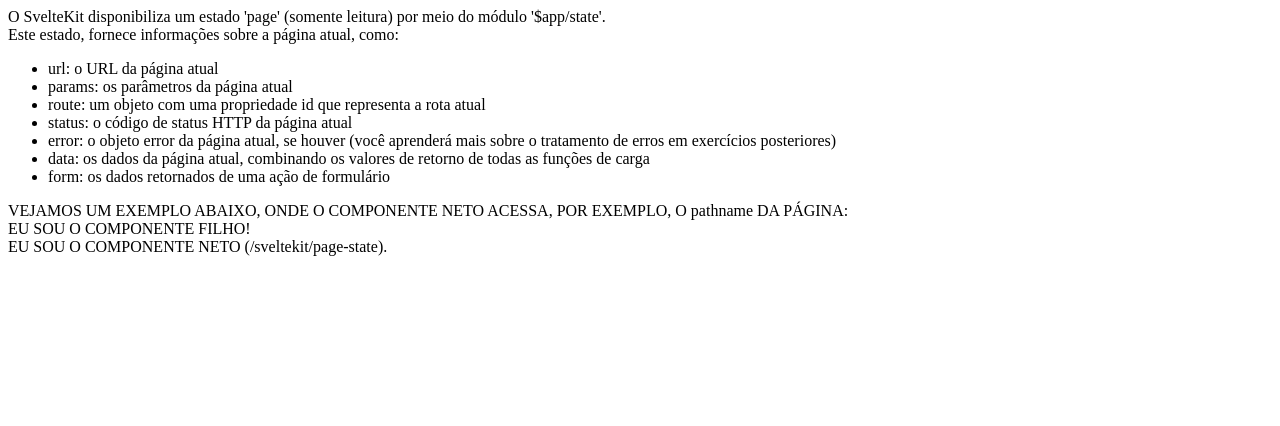
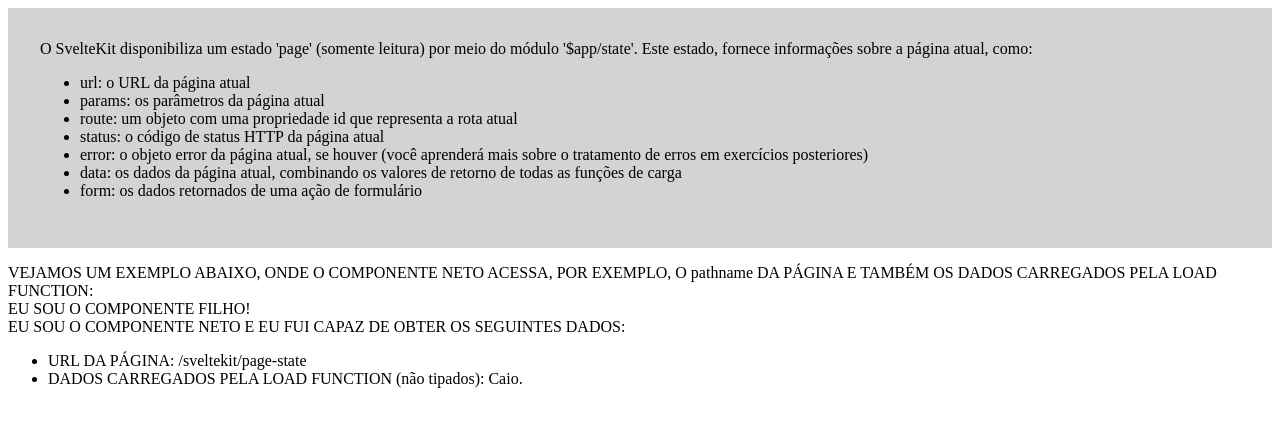
Before and after one commit to caioamorimcel/svelte5-examples, a SvelteKit app: page /sveltekit/page-state in a window 1280 px wide. Shown: the top 426 px of the page. Built offline with nearby package versions, Linux system fonts and the light colour scheme.

Commit message:
typed page state

```diff
--- a/src/routes/+page.svelte
+++ b/src/routes/+page.svelte
@@ -83,6 +83,9 @@
 		<a href="./sveltekit/page-state">PAGE STATE</a>
 	</li>
 	<li>
+		<a href="./sveltekit/typing-page-data">TYPED PAGE STATE</a>
+	</li>
+	<li>
 		<a href="./sveltekit/form">FORMS</a>
 	</li>
 </ul>
--- a/src/routes/sveltekit/page-state/+page.svelte
+++ b/src/routes/sveltekit/page-state/+page.svelte
@@ -2,11 +2,9 @@
 	import Filho from './Filho.svelte';
 </script>
 
-<div>
-	O SvelteKit disponibiliza um estado 'page' (somente leitura) por meio do módulo '$app/state'.
-</div>
-
-<div>Este estado, fornece informações sobre a página atual, como:</div>
+<div style="background-color:lightgrey; padding:2rem; margin-bottom:1rem;">
+	O SvelteKit disponibiliza um estado 'page' (somente leitura) por meio do módulo '$app/state'. Este
+	estado, fornece informações sobre a página atual, como:
 
 	<ul>
 		<li>url: o URL da página atual</li>
@@ -22,7 +20,9 @@
 		</li>
 		<li>form: os dados retornados de uma ação de formulário</li>
 	</ul>
+</div>
 
-VEJAMOS UM EXEMPLO ABAIXO, ONDE O COMPONENTE NETO ACESSA, POR EXEMPLO, O pathname DA PÁGINA:
+VEJAMOS UM EXEMPLO ABAIXO, ONDE O COMPONENTE NETO ACESSA, POR EXEMPLO, O pathname DA PÁGINA E TAMBÉM
+OS DADOS CARREGADOS PELA LOAD FUNCTION:
 
 <Filho />
--- /dev/null
+++ b/src/routes/sveltekit/page-state/+page.ts
@@ -0,0 +1,10 @@
+import type { PageLoad } from './$types';
+
+export const load: PageLoad = async () => {
+	return {
+		user: {
+			nome: 'Caio',
+			idade: 18,
+		},
+	};
+};
--- a/src/routes/sveltekit/page-state/Neto.svelte
+++ b/src/routes/sveltekit/page-state/Neto.svelte
@@ -2,4 +2,10 @@
 	import { page } from '$app/state';
 </script>
 
-<div>EU SOU O COMPONENTE NETO ({page.url.pathname}).</div>
+<div>EU SOU O COMPONENTE NETO E EU FUI CAPAZ DE OBTER OS SEGUINTES DADOS:</div>
+<ul>
+	<li>
+		URL DA PÁGINA: {page.url.pathname}
+	</li>
+	<li>DADOS CARREGADOS PELA LOAD FUNCTION (não tipados): {page.data.user.nome}.</li>
+</ul>
--- /dev/null
+++ b/src/routes/sveltekit/typing-page-data/+page.svelte
@@ -0,0 +1,5 @@
+<script lang="ts">
+	import Componente from './Componente.svelte';
+</script>
+
+<Componente />
--- /dev/null
+++ b/src/routes/sveltekit/typing-page-data/+page.ts
@@ -0,0 +1,6 @@
+import type { PageLoad } from './$types';
+
+export const load: PageLoad = async () => {
+	const user = { name: 'Caio', idade: 18 };
+	return { user };
+};
```
Also changed, not shown: src/routes/sveltekit/params/[id]/+page.svelte (+8 -4 lines), src/routes/sveltekit/typing-page-data/Componente.svelte (added, +10 -0 lines). Lines whose indentation alone changed are shown as unchanged.
